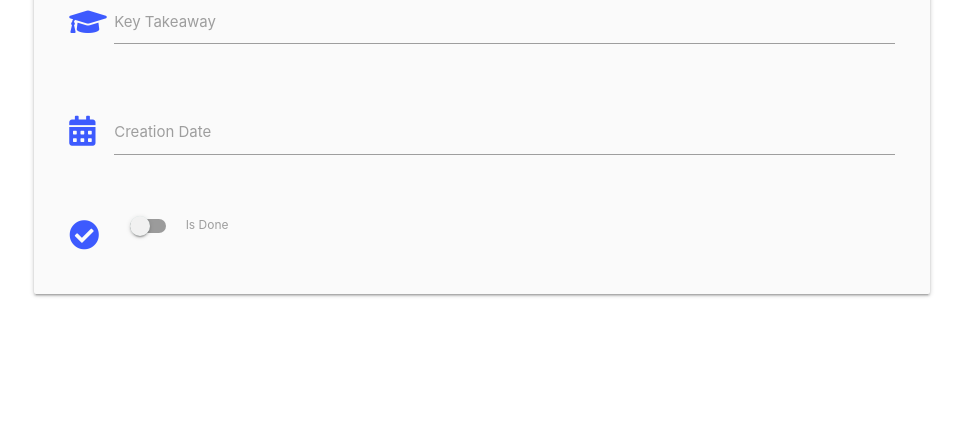
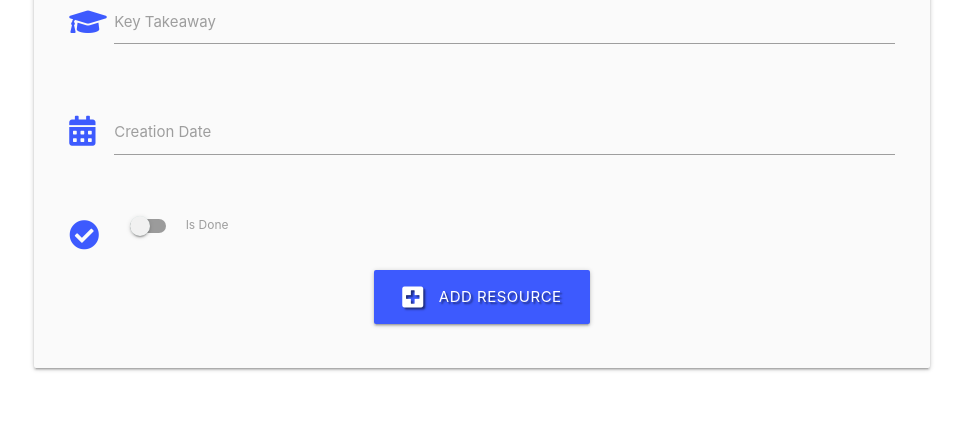
Before and after one commit to effiemanyos/ms3-pmresources, a Flask app: page /add_resource in a window 1280 px wide. Shown: the part 1083-1511 px from the top of the page, without its empty margins (158-1121 px from the left). Before the commit the page ends 1380 px from the top, so only its background shows below. Run offline with Flask 2, Linux system fonts and the light colour scheme; data that the repository does not hold is empty; some libraries are stand-ins or nearby versions.

Commit message:
Allow user to submit task to database

```diff
--- a/app.py
+++ b/app.py
@@ -98,8 +98,28 @@ def logout():
     return redirect(url_for("login"))
 
 
-@app.route("/add_resource")
+@app.route("/add_resource", methods=["GET", "POST"])
 def add_resource():
+    if request.method == "POST":
+        is_done = "on" if request.form.get("is_done") else "off"
+        resource = {
+            "resource_title": request.form.get("resource_title"),
+            "resource_author": request.form.get("resource_author"),
+            "creation_date": request.form.get("creation_date"),
+            "is_done": is_done,
+            "category_name": request.form.get("category_name"),
+            "source_name": request.form.get("source_name"),
+            "resource_topic": request.form.get("resource_topic"),
+            "resource_type": request.form.get("resource_type"),
+            "resource_rating": request.form.get("resource_rating"),
+            "resource_url": request.form.get("resource_url"),
+            "resource_takeaway": request.form.get("resource_takeaway"),
+            "created_by": session["user"]
+        }
+        mongo.db.resources.insert_one(resource)
+        flash("Resource Successfully Added")
+        return redirect(url_for("get_resources"))
+
     categories = mongo.db.categories.find().sort("category_name", 1)
     return render_template("add_resource.html", categories=categories)
 
--- a/templates/add_resource.html
+++ b/templates/add_resource.html
@@ -5,8 +5,8 @@
 <h3 class="center-align indigo-text text-accent-3">Add Resource</h3>
 <br>
 <div class="row card-panel grey lighten-5">
-    <form class="col s12" method="POST" action="">
-        <!-- Resource Category Field -->
+    <form class="col s12" method="POST" action="{{ url_for('add_resource') }}">
+        <!-- Resource Category Dropdown -->
         <div class="row">
             <div class="input-field col s12">
                 <i class="fas fa-th prefix indigo-text text-accent-3"></i>
@@ -90,7 +90,7 @@
                 <label for="resource_takeaway">Key Takeaway</label>
             </div>
         </div>
-        <!-- Creation Date Field -->
+        <!-- Creation Date Picker -->
         <div class="row">
             <div class="input-field col s12">
                 <i class="fas fa-calendar-alt prefix indigo-text text-accent-3"></i>
@@ -98,7 +98,7 @@
                 <label for="creation_date">Creation Date</label>
             </div>
         </div>
-        <!-- Status Field -->
+        <!-- Status Toggle -->
         <div class="row">
             <div class="input-field col s12">
                 <div class="switch">
@@ -111,7 +111,17 @@
                 </div>
             </div>
         </div>
+        <!-- Submit Button -->
+        <div class="row">
+            <div class="col s12 center-align">
+                <button type="submit" class="btn-large white-text indigo accent-3 text-shadow">
+                    Add Resource <i class="fas fa-plus-square left"></i>
+                </button>
+            </div>
+        </div>
     </form>
 </div>
+<br>
+<br>
 
 {% endblock %}
--- a/templates/resources.html
+++ b/templates/resources.html
@@ -1,5 +1,7 @@
 {% extends "base.html" %}
 {% block content %}
+    <br>
+    <h3 class="center-align indigo-text text-accent-3">All Resources</h3>
     <br>
     <ul class="collapsible">
         {% for resource in resources %}
@@ -20,6 +22,7 @@
               <p><strong><i class="fas fa-star"></i> Rating:</strong> {{ resource.resource_rating }}</p>
               <a href="{{ resource.resource_url }}"><i class="fas fa-link"></i> Direct Link</i></a>
               <p><strong><i class="fas fa-graduation-cap"></i> Takeaway:</strong> {{ resource.resource_takeaway }}</p>
+              <p><em>by: {{ resource.created_by }}</em></p>
           </div>
         </li>
         {% endfor %}
```
